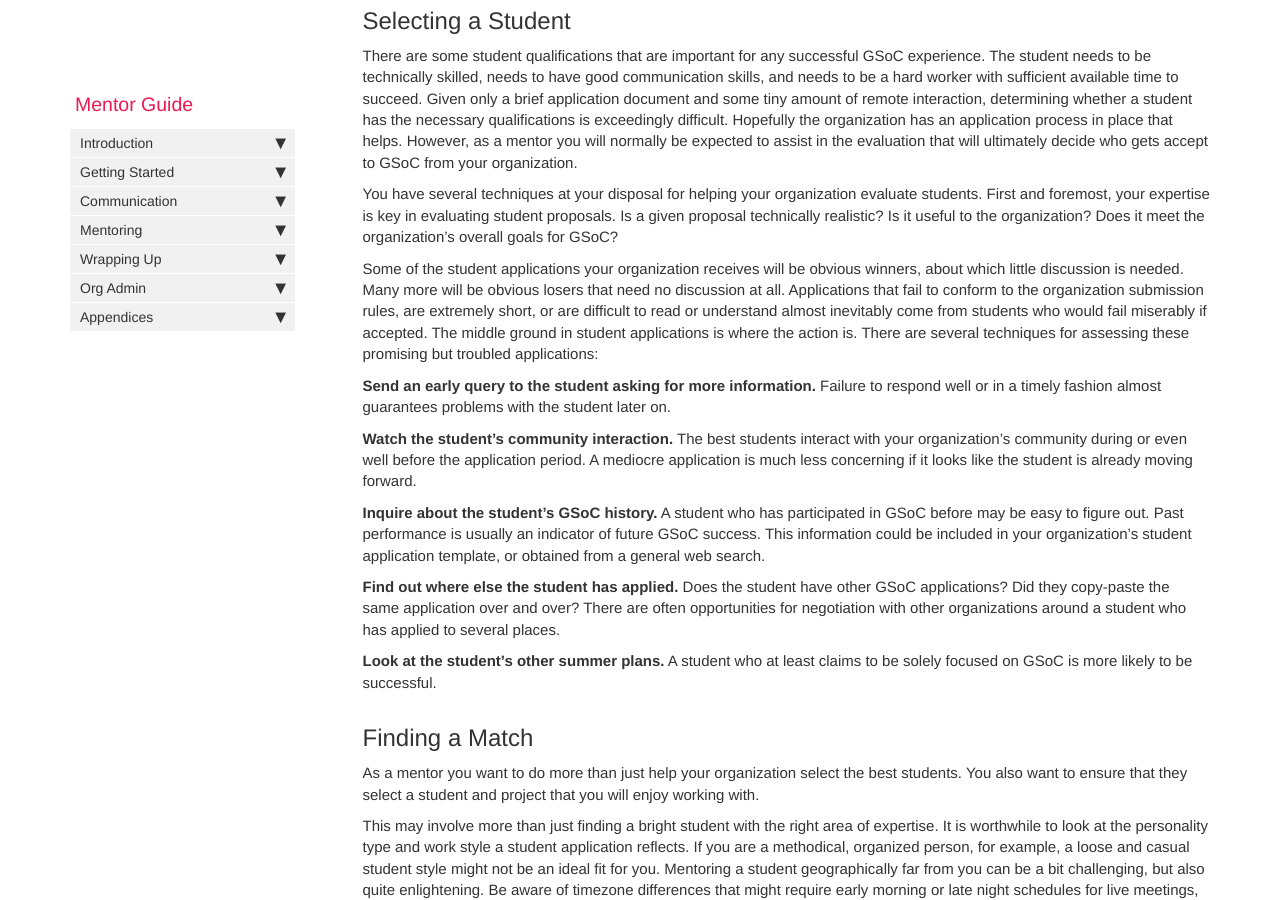
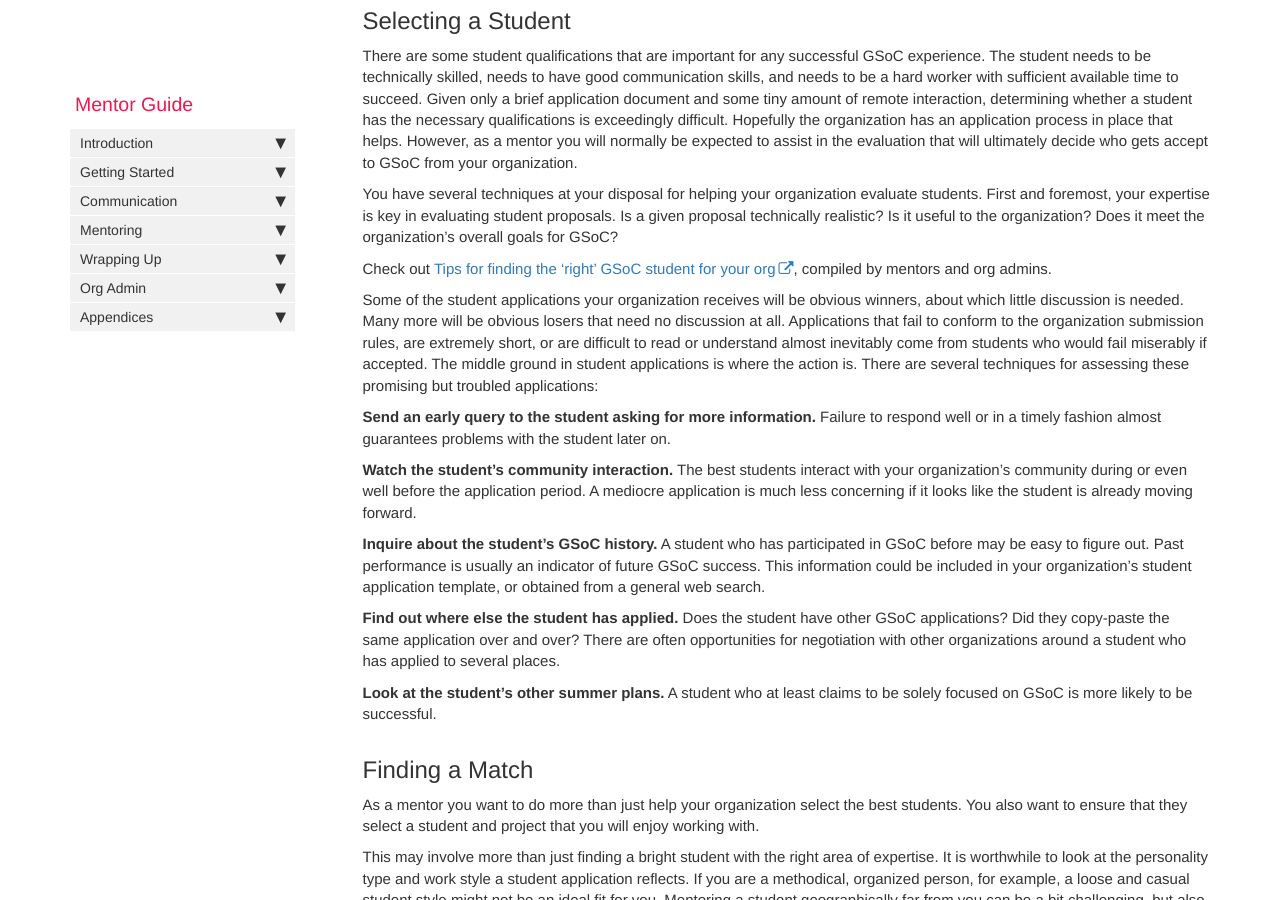
Before and after one commit to google/gsocguides, a Jekyll site: the page built from pages/mentor/05-selecting_a_student.md, in a window 1280 px wide and 900 px high, scrolled down 781 px. Built offline with Jekyll 4.4.1, drawn with Linux system fonts in a browser that asks for light colours.

Commit message:
Update 05-selecting_a_student.md
add link to tips for finding best student for your org

```diff
--- a/pages/mentor/05-selecting_a_student.md
+++ b/pages/mentor/05-selecting_a_student.md
@@ -27,6 +27,8 @@ Students should want to participate because they have something to contribute to
 There are some student qualifications that are important for any successful GSoC experience. The student needs to be technically skilled, needs to have good communication skills, and needs to be a hard worker with sufficient available time to succeed. Given only a brief application document and some tiny amount of remote interaction, determining whether a student has the necessary qualifications is exceedingly difficult. Hopefully the organization has an application process in place that helps. However, as a mentor you will normally be expected to assist in the evaluation that will ultimately decide who gets accept to GSoC from your organization.
 
 You have several techniques at your disposal for helping your organization evaluate students. First and foremost, your expertise is key in evaluating student proposals. Is a given proposal technically realistic? Is it useful to the organization? Does it meet the organization's overall goals for GSoC?
+
+Check out [Tips for finding the 'right' GSoC student for your org](https://docs.google.com/document/d/1HrCuijYNfDZGaQ9Eyp0HQ6iXuELRmDSimrSkrJRtwug/edit?usp=sharing), compiled by mentors and org admins.
 
 Some of the student applications your organization receives will be obvious winners, about which little discussion is needed. Many more will be obvious losers that need no discussion at all. Applications that fail to conform to the organization submission rules, are extremely short, or are difficult to read or understand almost inevitably come from students who would fail miserably if accepted. The middle ground in student applications is where the action is. There are several techniques for assessing these promising but troubled applications:
 
```
